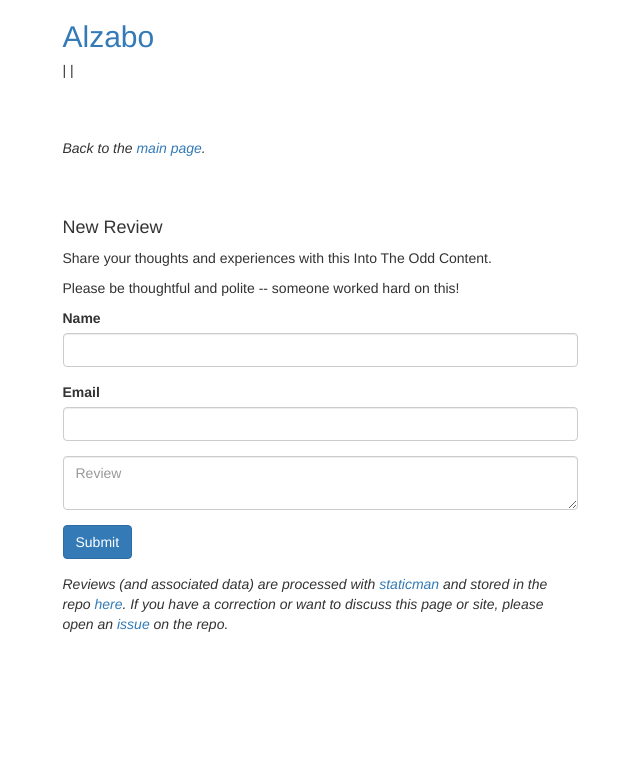
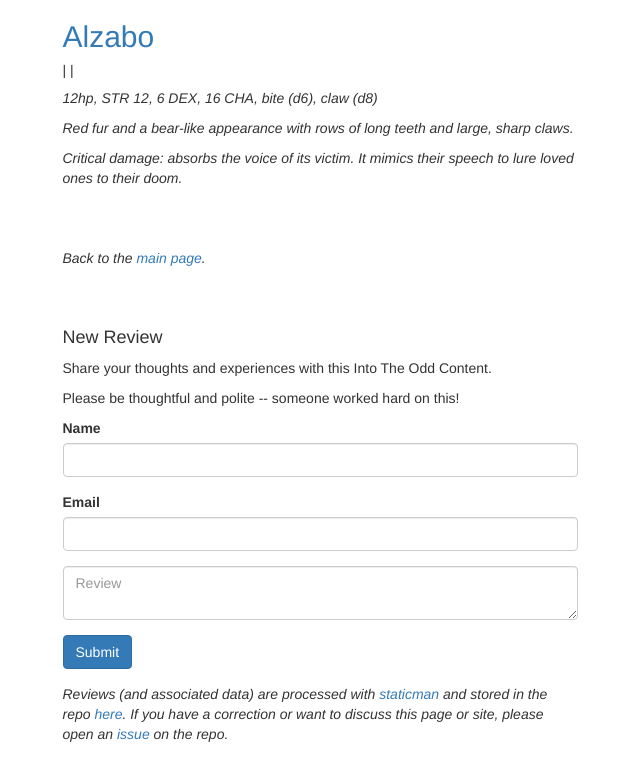
Before and after one commit to yochaigal/intotheodd, a Jekyll site: the page built from _posts/2020-08-24-alzabo.md, in a window 1280 px wide. Shown: the top 781 px of the page, without its empty margins (265-905 px from the left). Built offline with Jekyll 4.4.1, drawn with Linux system fonts in a browser that asks for light colours; nearby versions of some CDN libraries.

Commit message:
initial alzabo

```diff
--- a/_includes/interactive-table.html
+++ b/_includes/interactive-table.html
@@ -65,7 +65,7 @@
 
 <script type="text/javascript">
 var options = {
-  valueNames: ['link','pocketmod','intotheodd-name', 'source', 'cost', 'author', 'description', 'category', 'date-added', 'review-count']
+  valueNames: ['link','intotheodd-name', 'source', 'cost', 'author', 'description', 'category', 'date-added', 'review-count']
 };
 var entryList = new List('entry-list', options);
 
--- a/_posts/2020-08-24-alzabo.md
+++ b/_posts/2020-08-24-alzabo.md
@@ -4,11 +4,9 @@ link:
 author: yochaigal, from Gene Wolfe’s Book of the New Sun
 source: discord
 source-url: https://discordapp.com/channels/499193406828838922/499195645131882506/730565162825809940
-
-content:
-
 categories:
-
 license:
 cost:
+excerpt: "12hp, STR 12, 6 DEX, 16 CHA, bite (d6), claw (d8) <p> Red fur and a bear-like appearance with rows of long teeth and large, sharp claws. <p> Critical damage: absorbs the voice of its victim. It mimics their speech to lure loved ones to their doom. </p>"
+
 ---
```
Also changed, not shown: 3 other files.
